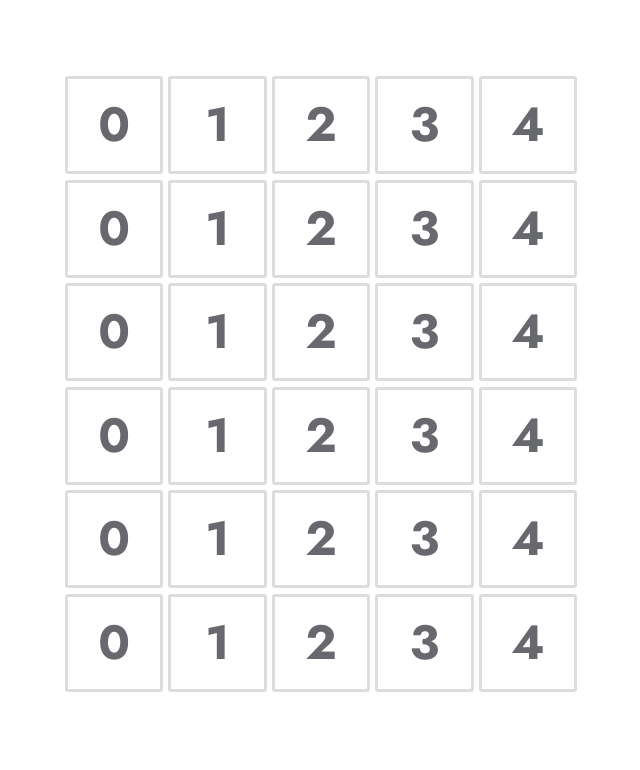
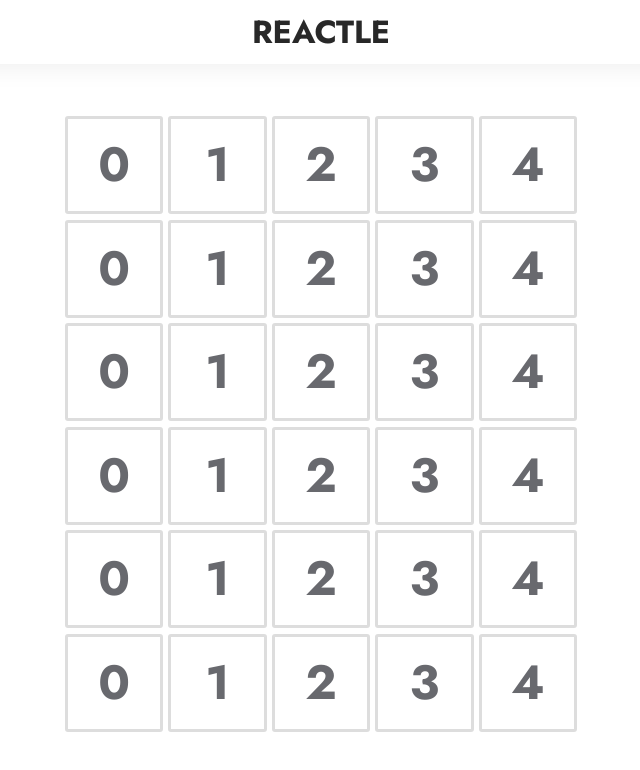
Before and after one commit to alexvarney/Reactle, a React (Create React App) app: page / in a window 1280 px wide. Shown: the top 770 px of the page, without its empty margins (319-959 px from the left). Built offline with nearby package versions, Linux system fonts and the light colour scheme.

Commit message:
add a header

```diff
--- a/src/components/root/root.tsx
+++ b/src/components/root/root.tsx
@@ -4,6 +4,9 @@
 const Root = () => {
   return (
     <div className="container">
+      <header>
+        <h1>Reactle</h1>
+      </header>
       <GameGrid />
     </div>
   );
```
